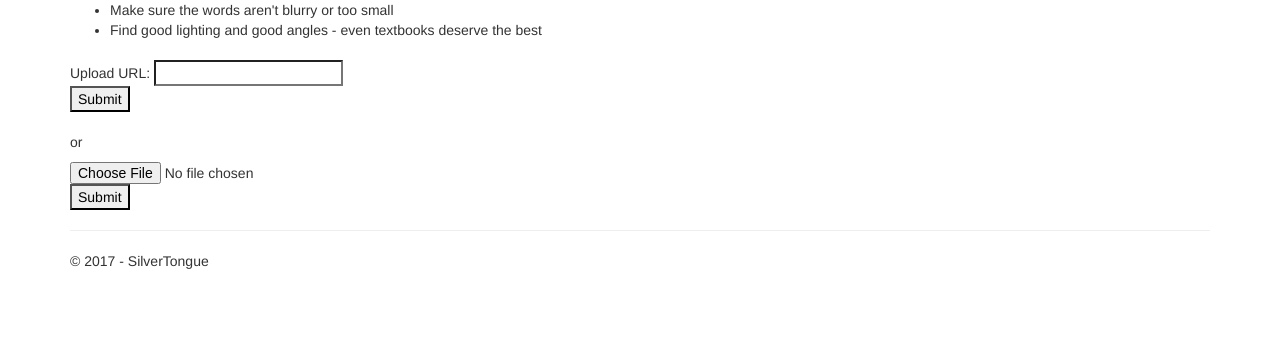
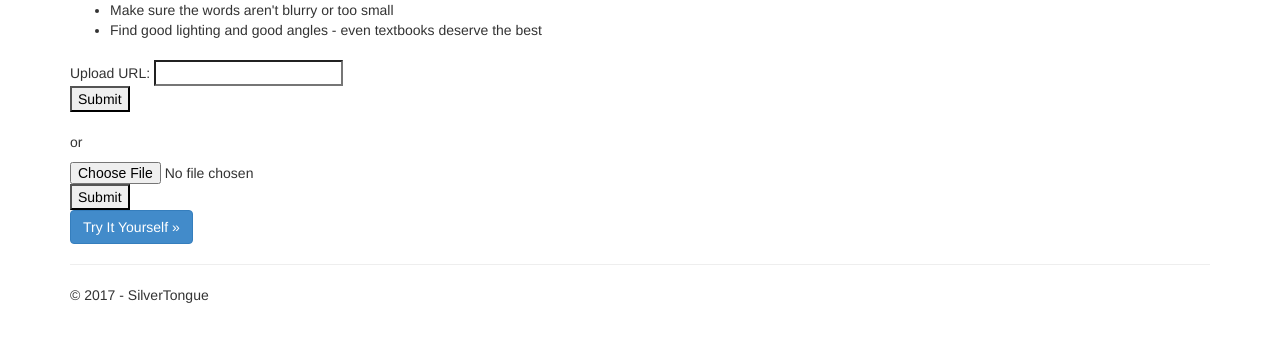
Before and after one commit to oboekevin/SilverTongue, a Flask app: page /tryit in a window 1280 px wide. Shown: the part 220-562 px from the top of the page. Run offline with Flask 2, Linux system fonts and the light colour scheme; some libraries are stand-ins or nearby versions.

Commit message:
Update tryit.html

```diff
--- a/FlaskWebProject1/templates/tryit.html
+++ b/FlaskWebProject1/templates/tryit.html
@@ -26,6 +26,7 @@
 
 <input type="file" id="myFile">
 <button onclick="myFunction()">Submit</button>
+ <p><a href="{{ url_for('results') }}" class="btn btn-primary btn-large">Try It Yourself &raquo;</a></p>
 
 <script>
 function myFunction() {
```
